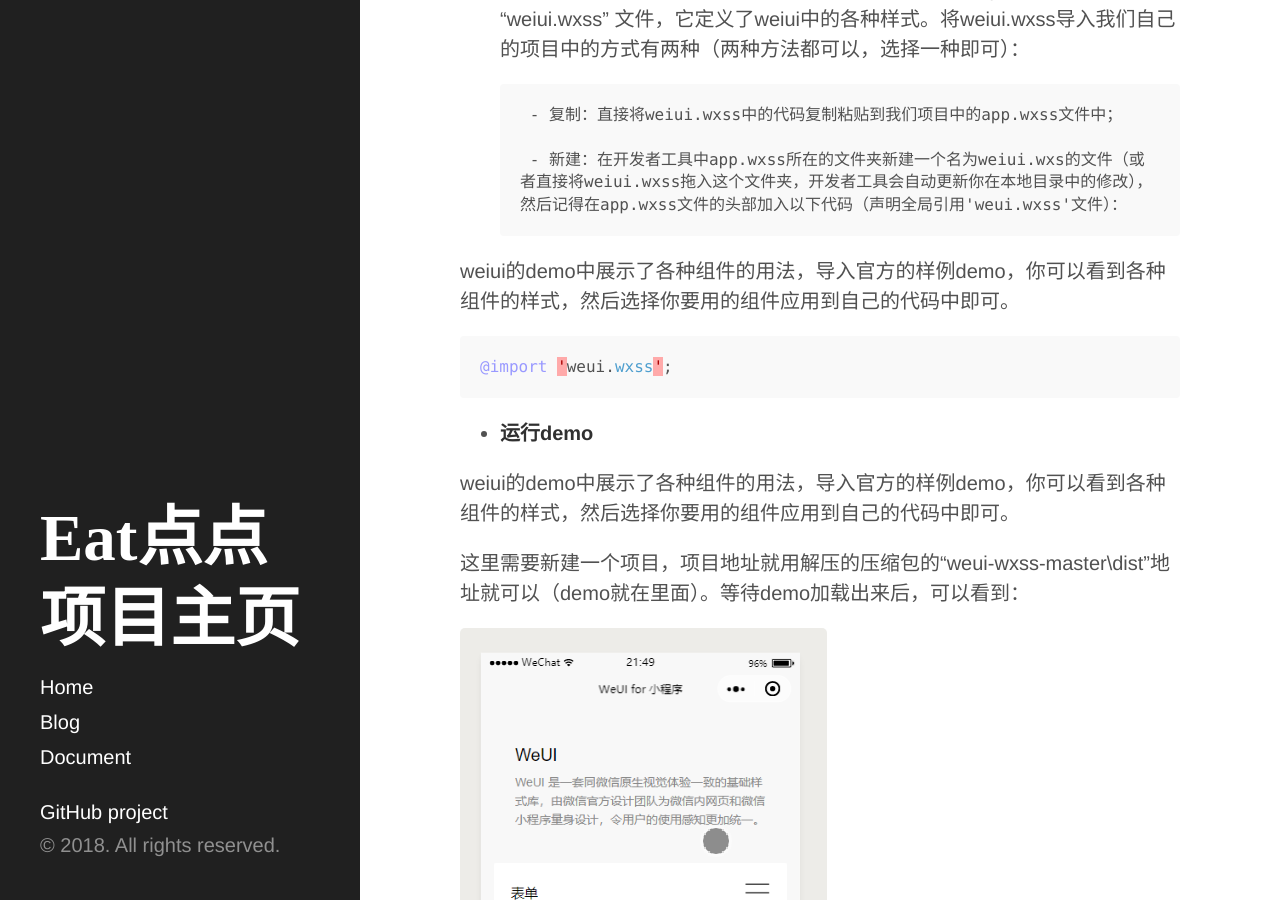
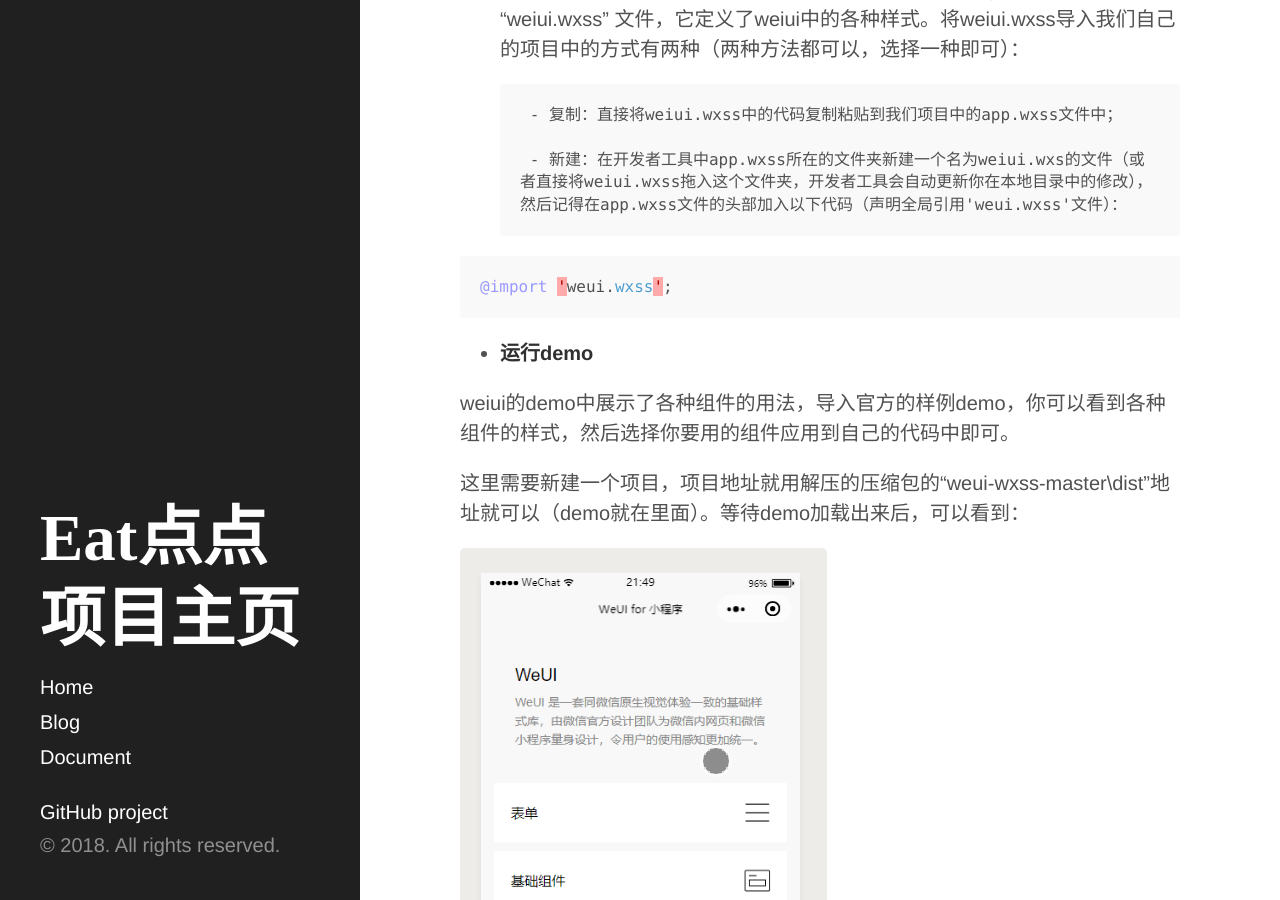
Before and after one commit to ChickenDinner8/ChickenDinner8.github.io, a Jekyll site: the page built from _posts/2018-04-15-微信小程序学习日志.md, in a window 1280 px wide and 900 px high, scrolled down 2758 px. Built offline with Jekyll 4.4.1, drawn with Linux system fonts in a browser that asks for light colours.

Commit message:
Update 2018-04-15-微信小程序学习日志.md

````diff
--- a/_posts/2018-04-15-微信小程序学习日志.md
+++ b/_posts/2018-04-15-微信小程序学习日志.md
@@ -66,7 +66,7 @@ WeUI 是由微信官方设计团队专为微信移动 Web 应用设计的 UI库
 
         - 新建：在开发者工具中app.wxss所在的文件夹新建一个名为weiui.wxs的文件（或者直接将weiui.wxss拖入这个文件夹，开发者工具会自动更新你在本地目录中的修改），然后记得在app.wxss文件的头部加入以下代码（声明全局引用'weui.wxss'文件）：
 
-weiui的demo中展示了各种组件的用法，导入官方的样例demo，你可以看到各种组件的样式，然后选择你要用的组件应用到自己的代码中即可。
+
 ```java
 @import 'weui.wxss';
 ```
````
